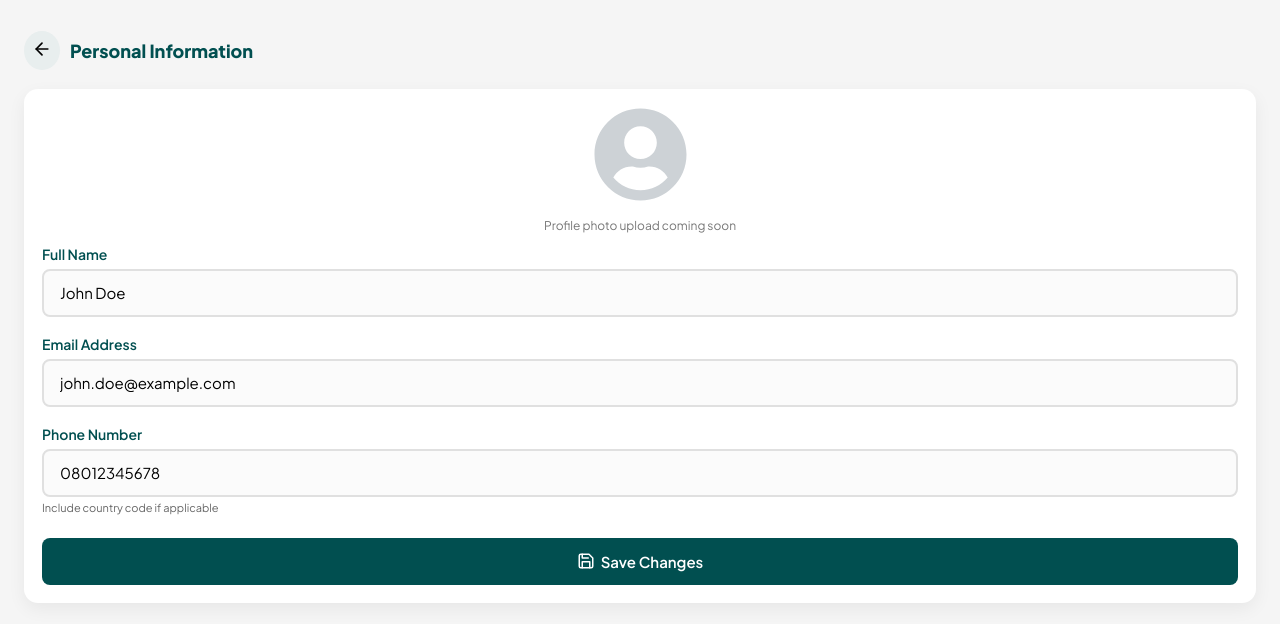
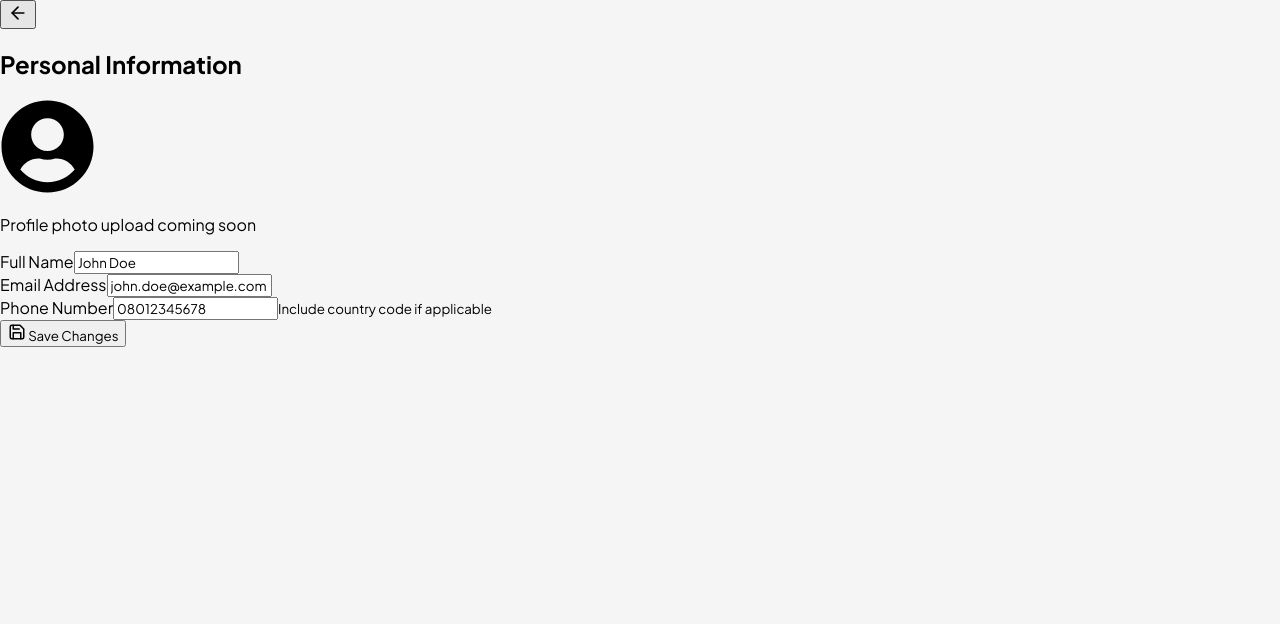
Before and after one commit to ay30bg/droppa, a React (Create React App) app: page /get-started in a window 1280 px wide. Shown: the top 624 px of the page. Built offline with nearby package versions, Linux system fonts and the light colour scheme.

Commit message:
Update profile.css

```diff
--- a/src/styles/profile.css
+++ b/src/styles/profile.css
@@ -84,140 +84,3 @@
   cursor: pointer;
   transition: 0.25s ease;
 }
-
-.pi-container,
-.pi-container * {
-  font-family: 'Plus Jakarta Sans', sans-serif;
-  box-sizing: border-box;
-}
-
-.pi-container {
-  width: 100%;
-  min-height: 100vh;
-  background: #f5f5f5;
-  padding: 24px;
-  display: flex;
-  flex-direction: column;
-}
-
-/* Header */
-.pi-header {
-  display: flex;
-  align-items: center;
-  gap: 10px;
-  margin-bottom: 12px;
-}
-
-.pi-back {
-  border: none;
-  background: #e8eeee;
-  border-radius: 50%;
-  padding: 8px;
-  cursor: pointer;
-}
-
-.pi-title {
-  font-size: 18px;
-  font-weight: 800;
-  color: #014f50;
-}
-
-/* Card */
-.pi-card {
-  background: #fff;
-  border-radius: 14px;
-  padding: 18px;
-  box-shadow: 0 6px 18px rgba(0,0,0,0.06);
-}
-
-/* Avatar */
-.pi-avatar {
-  text-align: center;
-  margin-bottom: 12px;
-}
-
-.pi-avatar svg {
-  color: #cdd2d6;
-}
-
-.pi-avatar-text {
-  font-size: 12px;
-  color: #777;
-}
-
-/* Form */
-.pi-form {
-  display: flex;
-  flex-direction: column;
-  gap: 18px;
-  margin-top: 6px;
-}
-
-.pi-input-group {
-  display: flex;
-  flex-direction: column;
-}
-
-.pi-label {
-  font-size: 14px;
-  font-weight: 600;
-  color: #014f50;
-  margin-bottom: 6px;
-}
-
-.pi-input {
-  padding: 14px 16px;
-  border: 2px solid #e0e0e0;
-  border-radius: 8px;
-  height: 48px;
-  font-size: 15px;
-  outline: none;
-  transition: .3s;
-  background: #fbfbfb;
-}
-
-.pi-input:focus {
-  border-color: #014f50;
-  background: #fff;
-}
-
-.pi-hint {
-  margin-top: 4px;
-  font-size: 11px;
-  color: #666;
-}
-
-/* Validation */
-.pi-error {
-  border-color: #ff4d4d !important;
-  background: #fff3f3;
-}
-
-.pi-error-text {
-  margin-top: 4px;
-  font-size: 12px;
-  color: #ff3333;
-}
-
-/* Button */
-.pi-btn {
-  width: 100%;
-  padding: 14px 0;
-  margin-top: 6px;
-  border: none;
-  border-radius: 8px;
-  background: #014f50;
-  color: #fff;
-  font-size: 15px;
-  font-weight: 600;
-  cursor: pointer;
-  display: flex;
-  align-items: center;
-  justify-content: center;
-  gap: 6px;
-  transition: .3s;
-}
-
-.pi-btn:hover {
-  background: #013c3d;
-}
```
